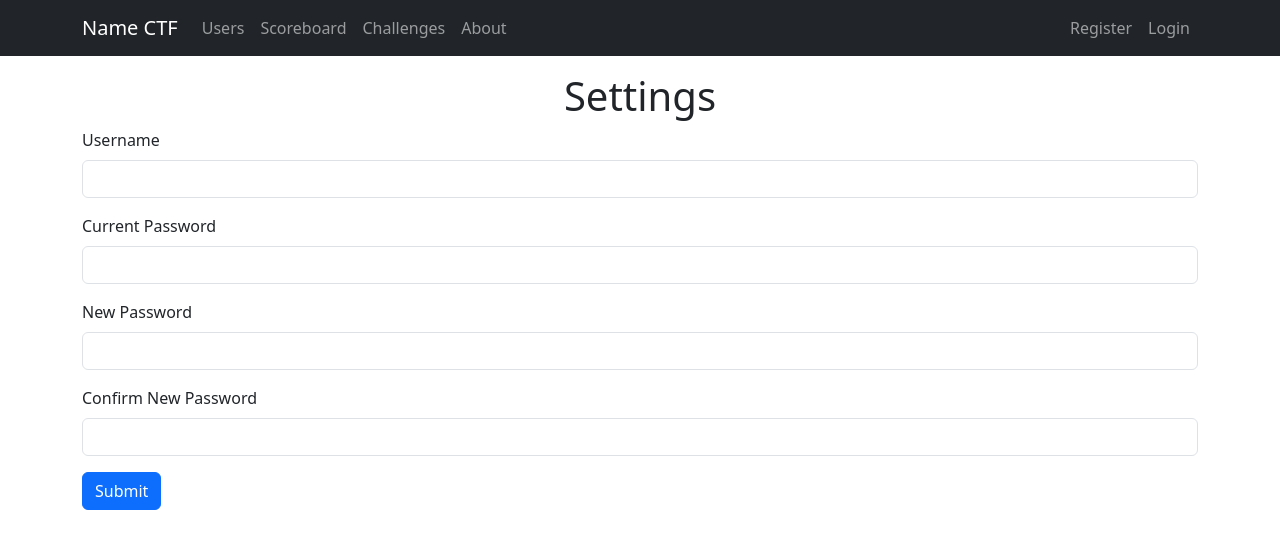
After one commit to Minejerik/ctf_website, a Flask app: page /settings in a window 1280 px wide. The commit adds this page. Shown: the top 549 px of the page. Run offline with Flask 3, Linux system fonts and the light colour scheme; parts of the project's set-up code (start-up, migrations or seed data) failed here and were passed over.

Commit message:
working on settings

```diff
--- a/main.py
+++ b/main.py
@@ -2,7 +2,7 @@ from flask import Flask, render_template, request, redirect, url_for
 from flask_apscheduler import APScheduler
 from pony.orm import *
 from pony.flask import Pony
-from flask_login import LoginManager, UserMixin, login_user
+from flask_login import LoginManager, UserMixin, login_user, login_required, current_user
 from uuid import UUID, uuid4
 from flask_bcrypt import Bcrypt
 
@@ -19,6 +19,8 @@ scheduler = APScheduler()
 
 db = Database()
 
+bcrypt = Bcrypt(app)
+
 login_manager = LoginManager()
 login_manager.init_app(app)
 
@@ -33,7 +35,7 @@ class User(db.Entity, UserMixin):
     solves = Set('Solve')
     points = Required(int, default=0)
     username = Required(str)
-    password = Required(str)
+    password = Required(bytes)
     user_id = Required(str)
 
     def get_id(self):
@@ -76,14 +78,28 @@ def index():
 def about():
     return render_template("about.html")
 
-
+@login_required
+@app.route("/settings", methods=["GET", "POST"])
+def settings():
+    if request.method == "POST":
+        print(current_user)
+        print(request.form)
+        if not bcrypt.check_password_hash(current_user.password, request.form.get("currentPassword")):
+            return render_template("settings.html", error="Incorrect Password!")
+        if current_user.username != request.form.get("username"):
+            temp = User.get(username=request.form.get("username"))
+            if temp:
+                return render_template("settings.html", error="Username already taken!")
+            else:
+                current_user.username = request.form.get("username")
+    return render_template("settings.html")
 
 @app.route('/register', methods=["GET", "POST"])
 def register():
   # If the user made a POST request, create a new user
     if request.method == "POST":
         user = User(username=request.form.get("username"),
-                     password=request.form.get("password"),
+                     password=bcrypt.generate_password_hash(request.form.get("password")),
                      user_id=str(uuid4()))
         # Add the user to the database
         commit()
@@ -104,7 +120,7 @@ def login():
         user = User.get(username = request.form.get("username"))
         # Check if the password entered is the
         # same as the user's password
-        if user.password == request.form.get("password"):
+        if bcrypt.check_password_hash(user.password, request.form.get("password")):
             # Use the login_user method to log in the user
             login_user(user)
             return redirect(url_for("index"))
--- a/templates/base.html
+++ b/templates/base.html
@@ -11,7 +11,7 @@
       <link href="https://cdn.jsdelivr.net/npm/bootstrap@5.3.3/dist/css/bootstrap.min.css" rel="stylesheet" integrity="sha384-QWTKZyjpPEjISv5WaRU9OFeRpok6YctnYmDr5pNlyT2bRjXh0JMhjY6hW+ALEwIH" crossorigin="anonymous">
    </head>
    <body>
-      <ul class="navbar navbar-expand-md navbar-dark bg-dark fixed-top">
+      <nav class="navbar navbar-expand-md navbar-dark bg-dark fixed-top">
          <div class="container">
             <a href="/" class="navbar-brand">
             Name CTF
@@ -40,6 +40,7 @@
                   </li>
                </ul>
                <hr class="d-sm-flex d-md-flex d-lg-none">
+               {% if not current_user.is_authenticated %}
                <ul class="navbar-nav ms-md-auto d-block d-sm-flex d-md-flex">
                   <li class="nav-item">
                      <a class="nav-link" href="/register">
@@ -52,9 +53,23 @@
                      </a>
                   </li>
                </ul>
+               {% else %}
+               <ul class="navbar-nav ms-md-auto d-block d-sm-flex d-md-flex">
+                  <li class="nav-item">
+                     <a class="nav-link" href="/settings">
+                        Settings
+                     </a>
+                  </li>
+                  <li class="nav-item">
+                     <a class="nav-link" href="/logut">
+                        Logout
+                     </a>
+                  </li>
+               </ul>
+               {% endif %}
             </div>
          </div>
-      </ul>
+      </nav>
       {% block content %}
       <h1>NO CONTENT BLOCK PROVIDED!!</h1>
       {% endblock %}</div>
--- /dev/null
+++ b/templates/settings.html
@@ -0,0 +1,39 @@
+{% extends 'base.html' %}
+
+{% block title %}
+Home
+{% endblock %}
+
+
+{% block content %}
+<br><br><br>
+<div class="container">
+    <h1 class="text-center">Settings</h1>
+    {% if error %}
+    <h2>{{error}}</h2>
+    {% endif %}
+    <div class="row">
+        <div class="col">
+          <form action="" method="post">
+            <div class="mb-3">
+                <label for="username" class="form-label">Username</label>
+                <input type="text" class="form-control" id="username" value="{{current_user.username}}" name="username">
+            </div>
+            <div class="mb-3">
+              <label for="currentPassword" class="form-label">Current Password</label>
+              <input type="password" class="form-control" id="currentPassword" name="currentPassword">
+            </div>
+            <div class="mb-3">
+              <label for="newPassword1" class="form-label">New Password</label>
+              <input type="password" class="form-control" id="newPassword1" name="newPassword1">
+            </div>
+            <div class="mb-3">
+              <label for="newPassword2" class="form-label">Confirm New Password</label>
+              <input type="password" class="form-control" id="newPassword2" name="newPassword2">
+            </div>
+            <button type="submit" class="btn btn-primary">Submit</button>
+          </form>
+        </div>
+    </div>
+</div>
+{% endblock %}
```
Also changed, not shown: main.db.
